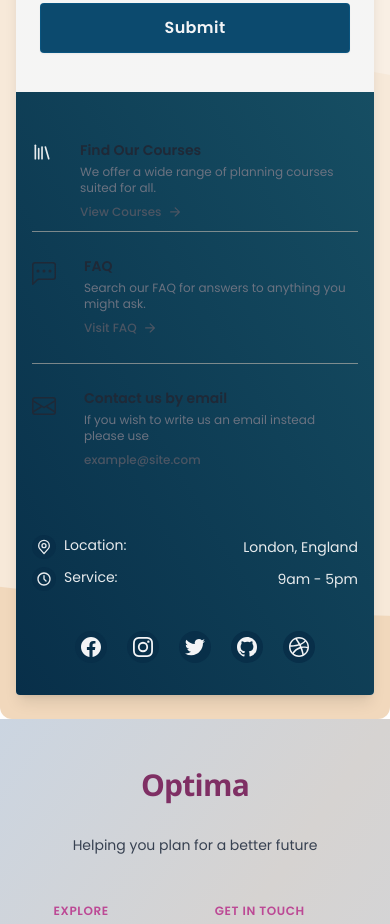
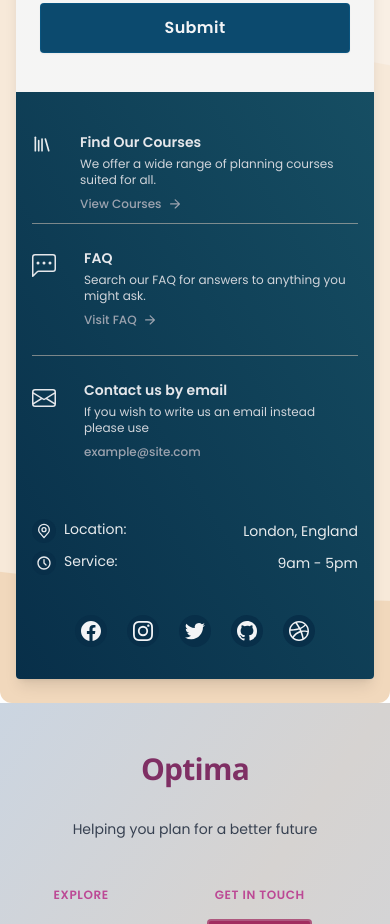
Before and after one commit to Ibra-Zeno/Optima_Engineering, a website: page contact.html in a window 390 px wide. Shown: the part 1040-1964 px from the top of the page. Drawn offline with nearby package versions, Linux system fonts and the light colour scheme.

Commit message:
Mobile optimised

```diff
--- a/contact.html
+++ b/contact.html
@@ -246,7 +246,7 @@
               <div
                 class="order-last col-span-3 h-full rounded-b bg-gradient-to-tr from-sky-950 to-cyan-900 px-4 py-8 text-gray-100/95 lg:order-none lg:rounded-l"
               >
-                <div class="flex h-full flex-col justify-between">
+                <div class="flex h-full flex-col justify-around">
                   <div class="hidden lg:block">
                     <h1
                       class="text-center text-base font-semibold text-gray-200 md:text-lg lg:text-2xl"
@@ -255,7 +255,7 @@
                     </h1>
                   </div>
 
-                  <div class="divide-y divide-classyCream/50 py-2 lg:py-8">
+                  <div class="divide-y divide-classyCream/50 pb-8 lg:py-8">
                     <!-- Icon Block -->
                     <div class="flex gap-x-7 py-2 lg:py-6">
                       <svg
@@ -277,18 +277,16 @@
                       </svg>
                       <div>
                         <h3
-                          class="text-sm font-semibold text-gray-800 dark:text-gray-200 md:text-base"
+                          class="text-sm font-semibold text-gray-200 md:text-base"
                         >
                           Find Our Courses
                         </h3>
-                        <p
-                          class="mt-1 text-xs text-gray-500 dark:text-gray-300 md:text-sm"
-                        >
+                        <p class="mt-1 text-xs text-gray-300 md:text-sm">
                           We offer a wide range of planning courses suited for
                           all.
                         </p>
                         <a
-                          class="mt-2 inline-flex items-center gap-x-2 text-xs font-medium text-gray-600 hover:text-gray-800 dark:text-gray-400 dark:hover:text-gray-200 md:text-sm"
+                          class="mt-2 inline-flex items-center gap-x-2 text-xs font-medium text-gray-400 transition duration-300 ease-in-out hover:text-gray-200 md:text-sm"
                           href="#"
                         >
                           View Courses
@@ -315,7 +313,7 @@
                     <!-- Icon Block -->
                     <div class="flex gap-x-7 py-6">
                       <svg
-                        class="mt-1.5 h-6 w-6 flex-shrink-0 text-gray-800 dark:text-gray-200"
+                        class="mt-1.5 h-6 w-6 flex-shrink-0 text-gray-200"
                         xmlns="http://www.w3.org/2000/svg"
                         width="16"
                         height="16"
@@ -331,17 +329,15 @@
                       </svg>
                       <div>
                         <h3
-                          class="text-sm font-semibold text-gray-800 dark:text-gray-200 md:text-base"
+                          class="text-sm font-semibold text-gray-200 md:text-base"
                         >
                           FAQ
                         </h3>
-                        <p
-                          class="mt-1 text-xs text-gray-500 dark:text-gray-300 md:text-sm"
-                        >
+                        <p class="mt-1 text-xs text-gray-300 md:text-sm">
                           Search our FAQ for answers to anything you might ask.
                         </p>
                         <a
-                          class="mt-2 inline-flex items-center gap-x-2 text-xs font-medium text-gray-600 hover:text-gray-800 dark:text-gray-400 dark:hover:text-gray-200 md:text-sm"
+                          class="mt-2 inline-flex items-center gap-x-2 text-xs font-medium text-gray-400 transition duration-300 ease-in-out hover:text-gray-200 md:text-sm"
                           href="#"
                         >
                           Visit FAQ
@@ -367,7 +363,7 @@
                     <!-- Icon Block -->
                     <div class="flex gap-x-7 py-6">
                       <svg
-                        class="mt-1.5 h-6 w-6 flex-shrink-0 text-gray-800 dark:text-gray-200"
+                        class="mt-1.5 h-6 w-6 flex-shrink-0 text-gray-200"
                         xmlns="http://www.w3.org/2000/svg"
                         width="16"
                         height="16"
@@ -380,17 +376,15 @@
                       </svg>
                       <div>
                         <h3
-                          class="text-sm font-semibold text-gray-800 dark:text-gray-200 md:text-base"
+                          class="text-sm font-semibold text-gray-200 md:text-base"
                         >
                           Contact us by email
                         </h3>
-                        <p
-                          class="mt-1 text-xs text-gray-500 dark:text-gray-300 md:text-sm"
-                        >
+                        <p class="mt-1 text-xs text-gray-300 md:text-sm">
                           If you wish to write us an email instead please use
                         </p>
                         <a
-                          class="mt-2 inline-flex items-center gap-x-2 text-xs font-medium text-gray-600 hover:text-gray-800 dark:text-gray-400 dark:hover:text-gray-200 md:text-sm"
+                          class="mt-2 inline-flex items-center gap-x-2 text-xs font-medium text-gray-400 transition duration-300 ease-in-out hover:text-gray-200 md:text-sm"
                           href="#"
                         >
                           example@site.com
@@ -399,7 +393,7 @@
                     </div>
                     <!-- End Icon Block -->
                   </div>
-                  <div class="relative mt-8 flex flex-col text-sm">
+                  <div class="relative flex flex-col text-sm">
                     <div
                       class="mb-2 flex flex-row items-center justify-between"
                     >
```
Also changed, not shown: dist/output.css.
